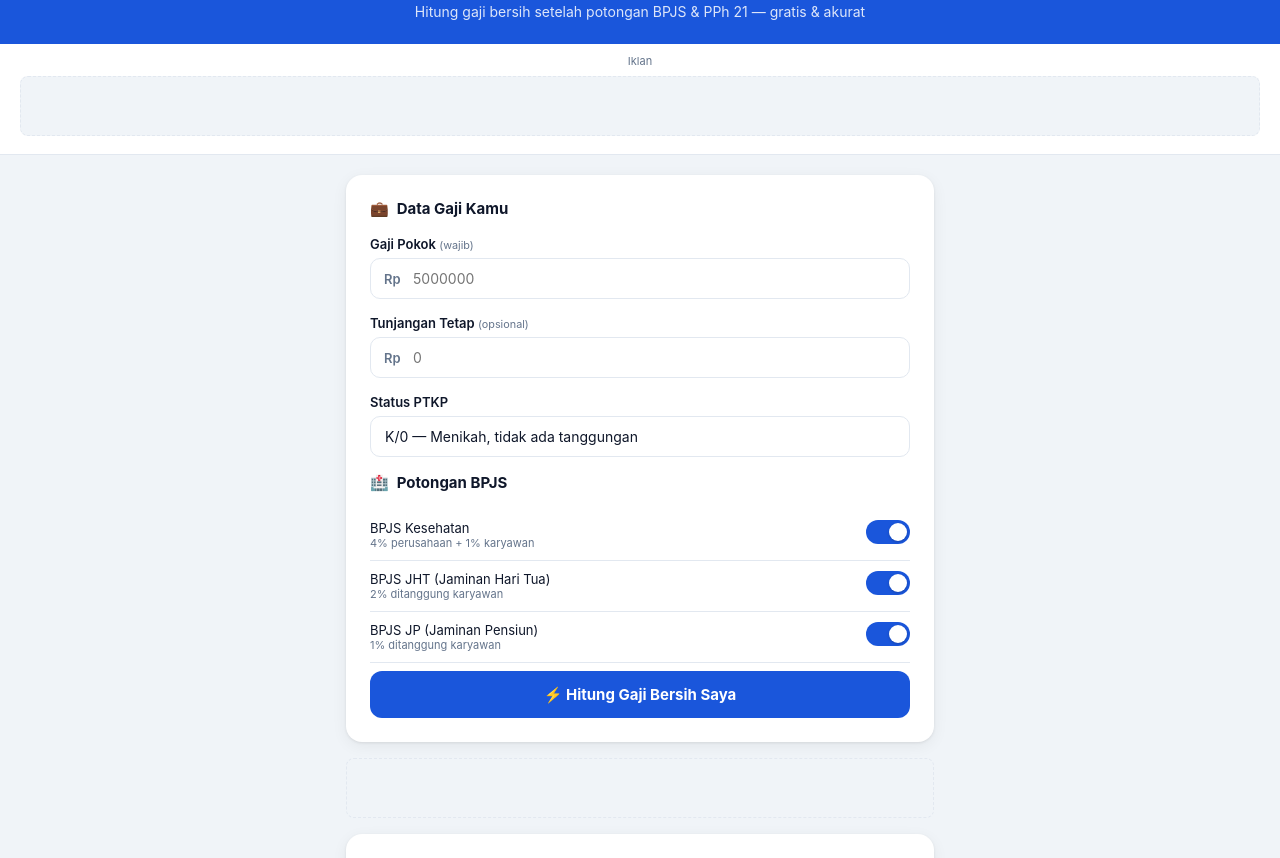
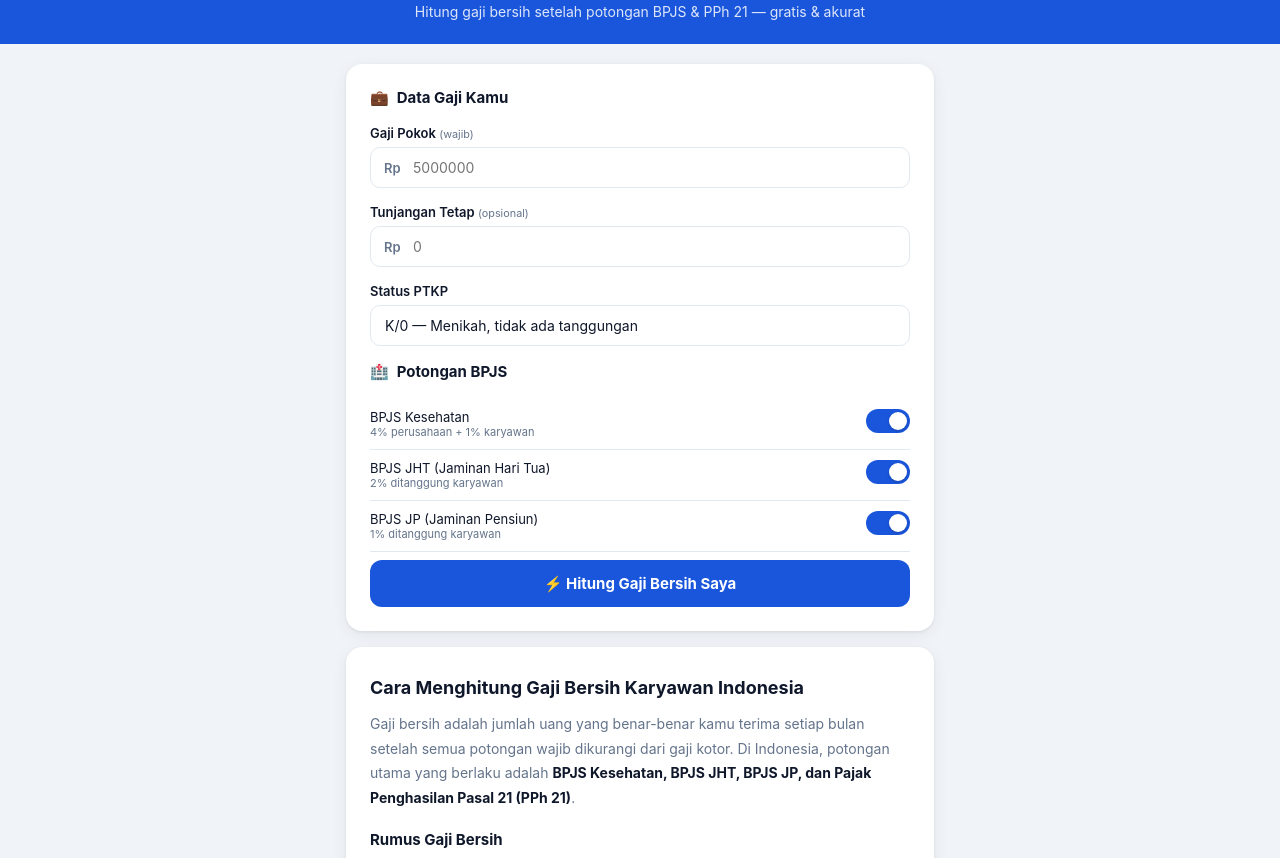
Before and after one commit to syntherajec/kakulator-gaji, a plain HTML site: page index.html in a window 1280 px wide. Shown: the part 57-915 px from the top of the page. Drawn offline with Linux system fonts and the light colour scheme.

Commit message:
Update index.html

```diff
--- a/index.html
+++ b/index.html
@@ -100,10 +100,7 @@ footer{text-align:center;font-size:12px;color:var(--muted);padding:20px 16px 0;l
   <p>Hitung gaji bersih setelah potongan BPJS &amp; PPh 21 — gratis &amp; akurat</p>
 </header>
 
-<div class="ad-top">
-  Iklan
-  <div class="ad-slot"><!-- Monetag Banner Atas --></div>
-</div>
+
 
 <div class="container">
 
@@ -162,7 +159,7 @@ footer{text-align:center;font-size:12px;color:var(--muted);padding:20px 16px 0;l
     <div class="total-row"><span>Total Gaji Bersih</span><span class="nilai" id="r-total">Rp 0</span></div>
   </div>
 
-  <div style="margin-bottom:16px"><div class="ad-slot"><!-- Monetag In-Page Push Tengah --></div></div>
+
 
   <div class="seo-section">
     <h2>Cara Menghitung Gaji Bersih Karyawan Indonesia</h2>
@@ -196,7 +193,7 @@ footer{text-align:center;font-size:12px;color:var(--muted);padding:20px 16px 0;l
     </ul>
   </div>
 
-  <div style="margin-bottom:16px"><div class="ad-slot"><!-- Monetag Banner Kedua --></div></div>
+
 
   <div class="seo-section">
     <h2>Pertanyaan Umum Seputar Gaji Bersih</h2>
```
